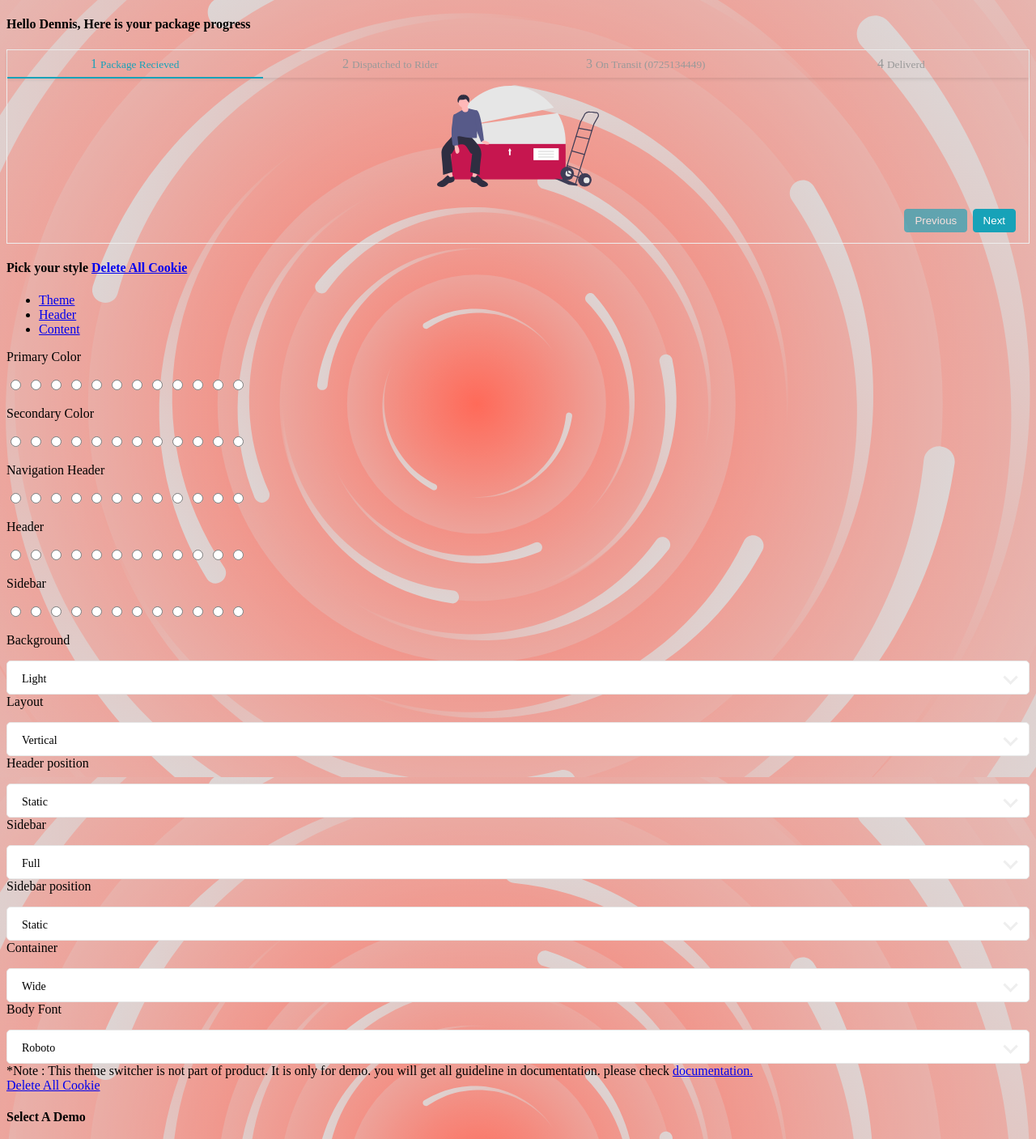
After one commit to karivone/Delivisha-webapp, a CodeIgniter app: page /database/index.php/welcome/tracking in a window 1280 px wide. The commit adds this page. Shown: the top 1407 px of the page at 81% size. Run offline with CodeIgniter, Linux system fonts and the light colour scheme.

Commit message:
Creation of the customer tracking page
	modified:   application/config/routes.php
	modified:   application/controllers/Welcome.php
	modified:   application/views/public/index.php
	new file:   application/views/public/tracking/index.php
	modified:   application/views/template/publicTemplates/footer.php
	modified:   application/views/template/publicTemplates/header.php
	new file:   public/assets/css/main.css
	new file:   public/images/completed.svg
	new file:   public/images/dispatched.svg
	new file:   public/images/landing.svg
	new file:   public/images/on-transit.svg
	new file:   public/images/recieved.svg

```diff
--- a/application/config/routes.php
+++ b/application/config/routes.php
@@ -52,6 +52,7 @@ defined('BASEPATH') or exit('No direct script access allowed');
 */
 // Front-end Routes
 $route['default_controller'] = 'welcome';
+$route['tracking'] = 'Welcome/tracking';
 
 // Backend Routes
 $route['dashboard'] = 'backend/dashboard';
--- a/application/controllers/Welcome.php
+++ b/application/controllers/Welcome.php
@@ -20,4 +20,14 @@ class Welcome extends CI_Controller
 		);
         $this->template->load('public', 'default', 'index', $data);
     }
+
+	// Function for loading tracking page
+	public function tracking()
+	{
+		$data = array(
+			'title' => 'Welcome to Delivisha logistics',
+		);
+
+		$this->template->load('public', 'default', 'tracking/index', $data);
+	}
 }
--- /dev/null
+++ b/application/views/public/tracking/index.php
@@ -0,0 +1,136 @@
+<body class="body  h-100 front-body">
+	<div class="container h-100">
+		<div class="row h-100 align-items-center justify-contain-center">
+			<div class="col-xl-12 mt-3">
+
+				<div class="card">
+					<div class="card-header">
+						<h4 class="card-title">Hello Dennis, Here is your package progress</h4>
+					</div>
+					<div class="card-body">
+						<div id="smartwizard" class="form-wizard order-create">
+							<ul class="nav nav-wizard">
+								<li><a class="nav-link" href="#wizard_Service">
+									<span>1</span>
+									<small>Package Recieved</small>
+								</a></li>
+								<li><a class="nav-link" href="#wizard_Time">
+									<span>2</span>
+									<small>Dispatched to Rider</small>
+								</a></li>
+								<li><a class="nav-link" href="#wizard_Details">
+									<span>3</span>
+									<small>On Transit (0725134449)</small>
+								</a></li>
+								<li><a class="nav-link" href="#wizard_Payment">
+									<span>4</span>
+									<small>Deliverd</small>
+								</a></li>
+							</ul>
+
+							<div class="tab-content">
+								<div id="wizard_Service" class="tab-pane" role="tabpanel">
+									<div class="row">
+										<div class="col-md-12 mb-2 mx-auto">
+											<div class="mb-3" align="center">
+												<img src="<?= site_url("public/images/recieved.svg") ?>" class="img-fluid" alt="" width="200">
+											</div>
+										</div>
+									</div>
+								</div>
+
+								<div id="wizard_Time" class="tab-pane" role="tabpanel">
+									<div class="row">
+										<div class="col-md-12 mb-2 mx-auto">
+											<div class="mb-3" align="center">
+												<img src="<?= site_url("public/images/dispatched.svg") ?>" class="img-fluid" alt="" width="300">
+											</div>
+										</div>
+									</div>
+								</div>
+
+								<div id="wizard_Details" class="tab-pane" role="tabpanel">
+									<div class="row">
+										<div class="col-md-12 mb-2 mx-auto">
+											<div class="mb-3" align="center">
+												<img src="<?= site_url("public/images/on-transit.svg") ?>" class="img-fluid" alt="" width="300">
+											</div>
+										</div>
+									</div>
+								</div>
+
+								<div id="wizard_Payment" class="tab-pane" role="tabpanel">
+									<div class="row">
+										<div class="col-md-12 mb-2">
+											<div class="mb-3" align="center">
+												<img src="<?= site_url("public/images/completed.svg") ?>" class="img-fluid" alt="" width="100">
+											</div>
+										</div>
+									</div>
+
+									<!-- <div class="row emial-setup">
+										<div class="col-lg-3 col-sm-6 col-6">
+											<div class="mb-3">
+												<label for="mailclient11" class="mailclinet mailclinet-gmail">
+													<input type="radio" name="emailclient" id="mailclient11">
+													<span class="mail-icon">
+														<i class="mdi mdi-google-plus" aria-hidden="true"></i>
+													</span>
+													<span class="mail-text">I'm using Gmail</span>
+												</label>
+											</div>
+										</div>
+										<div class="col-lg-3 col-sm-6 col-6">
+											<div class="mb-3">
+												<label for="mailclient12" class="mailclinet mailclinet-office">
+													<input type="radio" name="emailclient" id="mailclient12">
+													<span class="mail-icon">
+														<i class="mdi mdi-office" aria-hidden="true"></i>
+													</span>
+													<span class="mail-text">I'm using Office</span>
+												</label>
+											</div>
+										</div>
+										<div class="col-lg-3 col-sm-6 col-6">
+											<div class="mb-3">
+												<label for="mailclient13" class="mailclinet mailclinet-drive">
+													<input type="radio" name="emailclient" id="mailclient13">
+													<span class="mail-icon">
+														<i class="mdi mdi-google-drive" aria-hidden="true"></i>
+													</span>
+													<span class="mail-text">I'm using Drive</span>
+												</label>
+											</div>
+										</div>
+										<div class="col-lg-3 col-sm-6 col-6">
+											<div class="mb-3">
+												<label for="mailclient14" class="mailclinet mailclinet-another">
+													<input type="radio" name="emailclient" id="mailclient14">
+													<span class="mail-icon">
+														<i class="fa fa-question-circle"
+															aria-hidden="true"></i>
+													</span>
+													<span class="mail-text">Another Service</span>
+												</label>
+											</div>
+										</div>
+									</div> -->
+
+									<div class="row">
+										<div class="col-12">
+											<div class="skip-email text-center">
+												<p>Your Package was delivered to <b>Westlands Mall</b> by <b>Dennis Otieno</b>.</p>
+												<a href="javascript:void(0)"><b>Delivery Date:</b> 23rd September 2022.</a>
+											</div>
+										</div>
+									</div>
+								</div>
+							</div>
+
+						</div>
+					</div>
+				</div>
+
+			</div>
+		</div>
+	</div>
--- a/application/views/template/publicTemplates/footer.php
+++ b/application/views/template/publicTemplates/footer.php
@@ -1,9 +1,23 @@
 <script src="<?= base_url() ?>public/assets/vendor/global/global.min.js" type="text/javascript"></script>
+<script src="<?= base_url() ?>public/assets/vendor/jquery-steps/build/jquery.steps.min.js" type="text/javascript"></script>
+<script src="<?= base_url() ?>public/assets/vendor/jquery-validation/jquery.validate.min.js" type="text/javascript"></script>
+<script src="<?= base_url() ?>public/assets/js/plugins-init/jquery.validate-init.js" type="text/javascript"></script>
 <script src="<?= base_url() ?>public/assets/vendor/jquery-nice-select/js/jquery.nice-select.min.js" type="text/javascript"></script>
 <script src="<?= base_url() ?>public/assets/js/custom.min.js" type="text/javascript"></script>
 <script src="<?= base_url() ?>public/assets/js/dlabnav-init.js" type="text/javascript"></script>
 <script src="<?= base_url() ?>public/assets/js/demo.js" type="text/javascript"></script>
 <script src="<?= base_url() ?>public/assets/js/styleSwitcher.js" type="text/javascript"></script>
+
+<!-- Added -->
+<script src="<?= base_url() ?>public/assets/vendor/jquery-smartwizard/dist/js/jquery.smartWizard.js" type="text/javascript"></script>
+
+<script>
+	$(document).ready(function(){
+		// SmartWizard initialize
+		$('#smartwizard').smartWizard();
+	});
+</script>
+
 </body>
 <!-- main file Scripts for JavaScript -->
 <script>
--- a/application/views/template/publicTemplates/header.php
+++ b/application/views/template/publicTemplates/header.php
@@ -18,5 +18,8 @@
     <title>Delivisha - <?= $title ?></title>
     <!-- Favicon icon -->
     <link rel="shortcut icon" type="image/png" href="<?= base_url() ?>public/assets/images/favicon.png">
+	<link href="<?= base_url() ?>public/assets/vendor/jquery-smartwizard/dist/css/smart_wizard.min.css" rel="stylesheet" type="text/css"/>
+	<link href="<?= base_url() ?>public/vendor/jquery-nice-select/css/nice-select.css" rel="stylesheet" type="text/css"/>
     <link href="<?= base_url() ?>public/assets/css/style.css" rel="stylesheet">
+	<link href="<?= base_url() ?>public/assets/css/main.css" rel="stylesheet">
 </head>
```
Also changed, not shown: application/views/public/index.php (+8 -4 lines), public/assets/css/main.css (added), public/images/completed.svg (added), public/images/dispatched.svg (added), public/images/landing.svg (added), public/images/on-transit.svg (added), public/images/recieved.svg (added).
